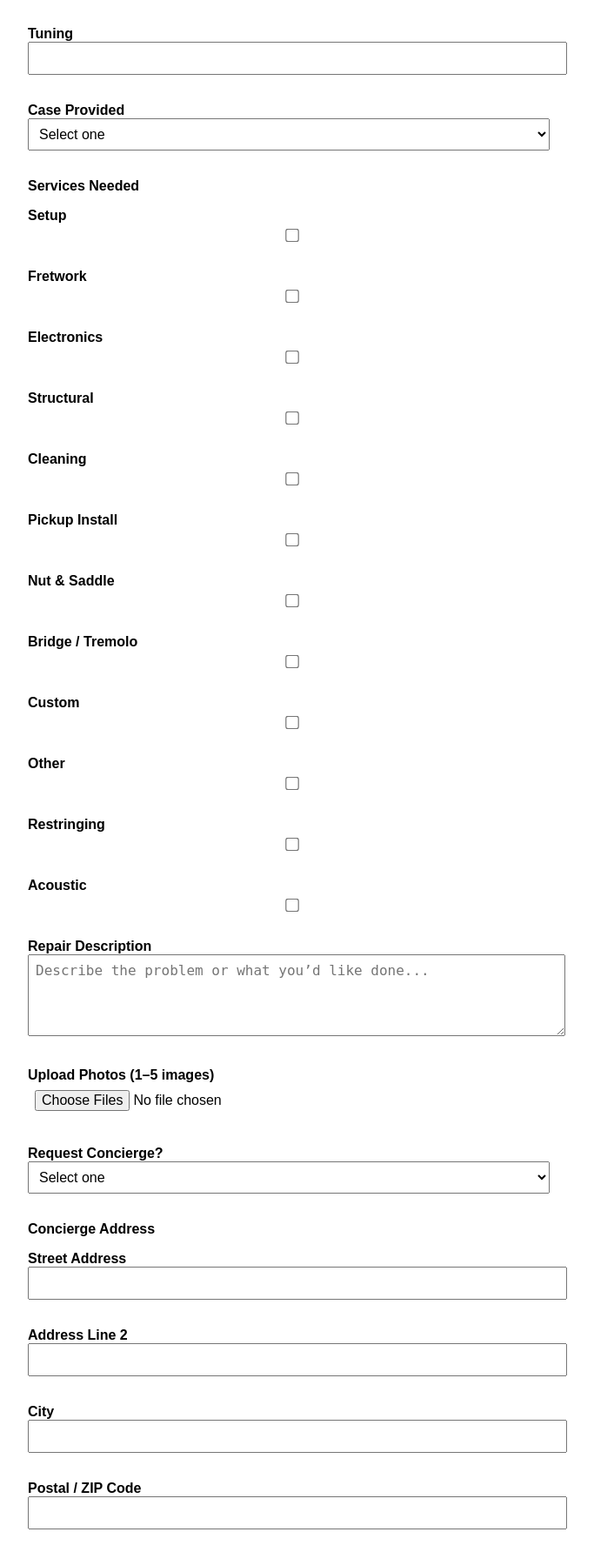
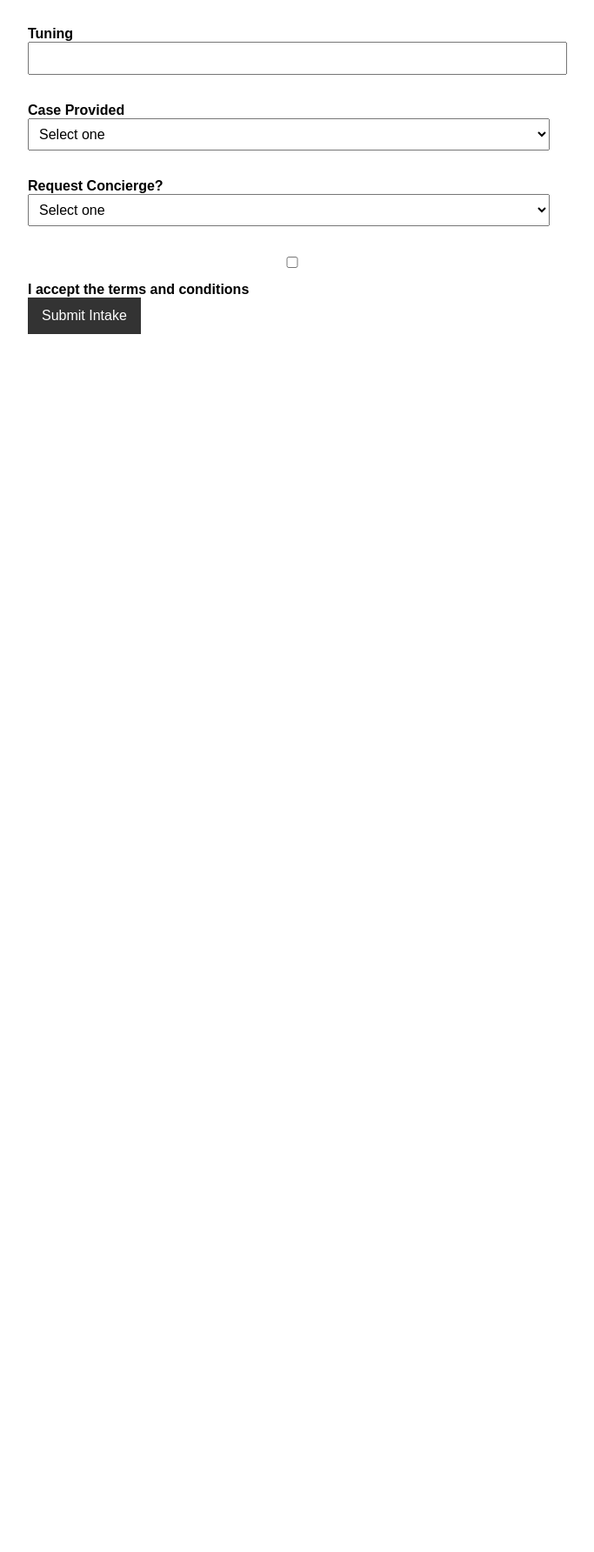
Before and after one commit to mscott6719/luthios, a FastAPI app: page /intake in a window 1280 px wide. Shown: the part 1257-3041 px from the top of the page at 87% size, without its empty margins (308-991 px from the left). After the commit the page ends 1641 px from the top, so only its background shows below. Run offline with FastAPI, Linux system fonts and the light colour scheme; data that the repository does not hold is empty.

Commit message:
Fix intake form to hide concierge address unless Y

```diff
--- a/main.py
+++ b/main.py
@@ -38,7 +38,7 @@ def read_root():
     return {"message": "🎸 Welcome to luthiOS API"}
 
 @app.get("/intake", response_class=HTMLResponse)
-def intake_form(request: Request, db: Session = Depends(get_db)):
+async def intake_form(request: Request, db: Session = Depends(get_db)):
     makes = db.query(Make).all()
     models = db.query(Model).all()
     stock_gauges = db.query(InventoryItem.gauge, InventoryItem.guitar_type).filter(
@@ -52,7 +52,7 @@ def intake_form(request: Request, db: Session = Depends(get_db)):
         if gtype:
             gauge_by_type[gtype.lower()].append(gauge)
 
-    return templates.TemplateResponse("intake.html", {
+    context = {
         "request": request,
         "makes": makes,
         "models": models,
@@ -61,7 +61,8 @@ def intake_form(request: Request, db: Session = Depends(get_db)):
             for m in models
         ]),
         "in_stock_gauges": gauge_by_type
-    })
+    }
+    return templates.TemplateResponse("intake.html", context)
 
 @app.post("/submit-intake")
 async def submit_intake(
--- a/templates/intake.html
+++ b/templates/intake.html
@@ -10,7 +10,6 @@
         button { padding: 0.75rem 1rem; font-size: 1rem; background: #333; color: #fff; border: none; }
     </style>
 </head>
-
 <body>
     <h1>🎸 luthiOS Intake Form</h1>
     <form method="post" action="/submit-intake" enctype="multipart/form-data">
@@ -44,7 +43,7 @@
 
         <!-- GUITAR -->
         <label>Guitar Type</label>
-        <select name="type">
+        <select name="type" id="guitar_type">
             <option value="">Select one</option>
             <option value="Acoustic">Acoustic</option>
             <option value="Electric">Electric</option>
@@ -67,9 +66,6 @@
         <label>Model</label>
         <select name="model_select" id="model_select" onchange="toggleModelInput(this)">
             <option value="">Select a model</option>
-            {% for model in models %}
-                <option value="{{ model.name }}">{{ model.name }}</option>
-            {% endfor %}
             <option value="other">Other</option>
         </select>
 
@@ -107,7 +103,7 @@
         </div>
 
         <label>Strings Provided</label>
-        <select name="strings_provided">
+        <select name="strings_provided" id="strings_provided">
             <option value="true">Yes</option>
             <option value="false">No</option>
         </select>
@@ -136,85 +132,24 @@
             <option value="false">No</option>
         </select>
 
-<!-- SERVICES -->
-<label>Services Needed</label>
-
-<label style="display: block; margin-bottom: 1rem;">
-    <span style="display: block; margin-bottom: 0.25rem;">Setup</span>
-    <input type="checkbox" name="services" value="Setup" style="transform: scale(1.2);">
-</label>
-<label style="display: block; margin-bottom: 1rem;">
-    <span style="display: block; margin-bottom: 0.25rem;">Fretwork</span>
-    <input type="checkbox" name="services" value="Fretwork" style="transform: scale(1.2);">
-</label>
-<label style="display: block; margin-bottom: 1rem;">
-    <span style="display: block; margin-bottom: 0.25rem;">Electronics</span>
-    <input type="checkbox" name="services" value="Electronics" style="transform: scale(1.2);">
-</label>
-<label style="display: block; margin-bottom: 1rem;">
-    <span style="display: block; margin-bottom: 0.25rem;">Structural</span>
-    <input type="checkbox" name="services" value="Structural" style="transform: scale(1.2);">
-</label>
-<label style="display: block; margin-bottom: 1rem;">
-    <span style="display: block; margin-bottom: 0.25rem;">Cleaning</span>
-    <input type="checkbox" name="services" value="Cleaning" style="transform: scale(1.2);">
-</label>
-<label style="display: block; margin-bottom: 1rem;">
-    <span style="display: block; margin-bottom: 0.25rem;">Pickup Install</span>
-    <input type="checkbox" name="services" value="Pickup Install" style="transform: scale(1.2);">
-</label>
-<label style="display: block; margin-bottom: 1rem;">
-    <span style="display: block; margin-bottom: 0.25rem;">Nut & Saddle</span>
-    <input type="checkbox" name="services" value="Nut & Saddle" style="transform: scale(1.2);">
-</label>
-<label style="display: block; margin-bottom: 1rem;">
-    <span style="display: block; margin-bottom: 0.25rem;">Bridge / Tremolo</span>
-    <input type="checkbox" name="services" value="Bridge / Tremolo" style="transform: scale(1.2);">
-</label>
-<label style="display: block; margin-bottom: 1rem;">
-    <span style="display: block; margin-bottom: 0.25rem;">Custom</span>
-    <input type="checkbox" name="services" value="Custom" style="transform: scale(1.2);">
-</label>
-<label style="display: block; margin-bottom: 1rem;">
-    <span style="display: block; margin-bottom: 0.25rem;">Other</span>
-    <input type="checkbox" name="services" value="Other" style="transform: scale(1.2);">
-</label>
-<label style="display: block; margin-bottom: 1rem;">
-    <span style="display: block; margin-bottom: 0.25rem;">Restringing</span>
-    <input type="checkbox" name="services" value="Restringing" style="transform: scale(1.2);">
-</label>
-<label style="display: block; margin-bottom: 1rem;">
-    <span style="display: block; margin-bottom: 0.25rem;">Acoustic</span>
-    <input type="checkbox" name="services" value="Acoustic" style="transform: scale(1.2);">
-</label>
-
-<label>Repair Description</label>
-<textarea name="repair_description" placeholder="Describe the problem or what you’d like done..." rows="4"></textarea>
-
-<label>Upload Photos (1–5 images)</label>
-<input type="file" name="photos" multiple accept="image/*" capture="environment">
-
-
         <!-- CONCIERGE -->
         <label>Request Concierge?</label>
-        <select name="concierge_requested">
+        <select name="concierge_requested" id="request_concierge">
             <option value="">Select one</option>
             <option value="true">Yes</option>
             <option value="false">No</option>
         </select>
 
-        <label>Concierge Address</label>
+        <div id="concierge_fields" style="display: none;">
             <label>Street Address</label>
             <input type="text" name="concierge_street">
-
             <label>Address Line 2</label>
             <input type="text" name="concierge_address2">
-
             <label>City</label>
             <input type="text" name="concierge_city">
-
             <label>Postal / ZIP Code</label>
             <input type="text" name="concierge_zip">
+        </div>
 
         <!-- TERMS -->
         <label>
@@ -223,36 +158,24 @@
 
         <button type="submit">Submit Intake</button>
     </form>
+
     <script>
-        const inStockGauges = {{ in_stock_gauges | tojson }};
+    const inStockGauges = {"test": ["a", "b"]};
+        const allModels = {{ models_json | tojson | safe if models_json is defined else '[]' }};
 
         function evaluateStringOptions() {
-            const gauge = document.querySelector("select[name='string_gauge_select']").value.trim();
-            const stringsProvided = document.querySelector("select[name='strings_provided']").value;
-            const guitarType = document.querySelector("select[name='type']").value;
+            const gauge = document.querySelector("#string_gauge_select").value.trim();
+            const stringsProvided = document.querySelector("#strings_provided").value;
+            const guitarType = document.querySelector("#guitar_type").value;
 
             const matchingGauges = inStockGauges[guitarType?.toLowerCase()] || [];
 
-            const showStockOption = (
-                stringsProvided === "false" &&
-                matchingGauges.includes(gauge)
-            );
+            const showStock = stringsProvided === "false" && matchingGauges.includes(gauge);
+            const needsCustom = stringsProvided === "false" && gauge && !matchingGauges.includes(gauge);
 
-            const needsCustomOrder = (
-                stringsProvided === "false" &&
-                gauge !== "" &&
-                !matchingGauges.includes(gauge)
-            );
-
-            // Toggle visibility
-            document.getElementById("stock_string_offer").style.display = showStockOption ? "block" : "none";
+            document.getElementById("stock_string_offer").style.display = showStock ? "block" : "none";
             document.getElementById("custom_string_box").style.display =
-                (needsCustomOrder || document.getElementById("accept_stock_strings")?.value === "no") ? "block" : "none";
-
-            // If switching back to stock match, reset custom field
-            if (!needsCustomOrder && document.getElementById("accept_stock_strings")?.value !== "no") {
-                document.getElementById("custom_string_box").style.display = "none";
-            }
+                (needsCustom || document.getElementById("accept_stock_strings").value === "no") ? "block" : "none";
         }
 
         function toggleGaugeOther() {
@@ -267,54 +190,46 @@
         }
 
         function toggleMakeInput(select) {
-            const makeCustomField = document.getElementById("make_custom_field");
-            makeCustomField.style.display = (select.value === "other") ? "block" : "none";
+            document.getElementById("make_custom_field").style.display = (select.value === "other") ? "block" : "none";
         }
 
         function toggleModelInput(select) {
-            const modelCustomField = document.getElementById("model_custom_field");
-            modelCustomField.style.display = (select.value === "other") ? "block" : "none";
+            document.getElementById("model_custom_field").style.display = (select.value === "other") ? "block" : "none";
         }
 
-        // Make sure DOM is ready before attaching listeners
-        document.addEventListener("DOMContentLoaded", function () {
-            document.querySelector("select[name='string_gauge_select']").addEventListener("change", evaluateStringOptions);
-            document.querySelector("select[name='strings_provided']").addEventListener("change", evaluateStringOptions);
-            document.querySelector("select[name='type']").addEventListener("change", evaluateStringOptions);
-        });
-
-//populate guitar makes/models based on acoustic/electric choice
-document.addEventListener("DOMContentLoaded", function() {
-    const typeSelect = document.querySelector("select[name='type']");
-    const modelSelect = document.getElementById("model_select");
-
-    const allModels = {{ models_json | tojson | safe }};
+        function toggleConciergeFields() {
+            const conciergeSelect = document.getElementById("request_concierge");
+            const conciergeFields = document.getElementById("concierge_fields");
+            conciergeFields.style.display = conciergeSelect.value === "true" ? "block" : "none";
+        }
 
         function filterModels() {
-        const selectedType = typeSelect.value;
+            const type = document.getElementById("guitar_type").value;
+            const modelSelect = document.getElementById("model_select");
             modelSelect.innerHTML = '<option value="">Select a model</option>';
-
             allModels.forEach(model => {
-            if (model.type === selectedType) {
-                const opt = document.createElement('option');
+                if (model.type === type) {
+                    const opt = document.createElement("option");
                     opt.value = model.name;
                     opt.textContent = model.name;
                     modelSelect.appendChild(opt);
                 }
             });
-
-        const otherOpt = document.createElement('option');
-        otherOpt.value = "other";
-        otherOpt.textContent = "Other";
-        modelSelect.appendChild(otherOpt);
+            modelSelect.appendChild(new Option("Other", "other"));
         }
 
-    typeSelect.addEventListener("change", filterModels);
+        document.addEventListener("DOMContentLoaded", () => {
+            document.getElementById("string_gauge_select").addEventListener("change", toggleGaugeOther);
+            document.getElementById("strings_provided").addEventListener("change", evaluateStringOptions);
+            document.getElementById("guitar_type").addEventListener("change", () => {
+                evaluateStringOptions();
                 filterModels();
             });
-
+            document.getElementById("request_concierge").addEventListener("change", toggleConciergeFields);
+            filterModels();
+            toggleConciergeFields();
+            evaluateStringOptions();
+        });
     </script>
-
-
 </body>
 </html>
```
Lines whose indentation alone changed are shown as unchanged.
